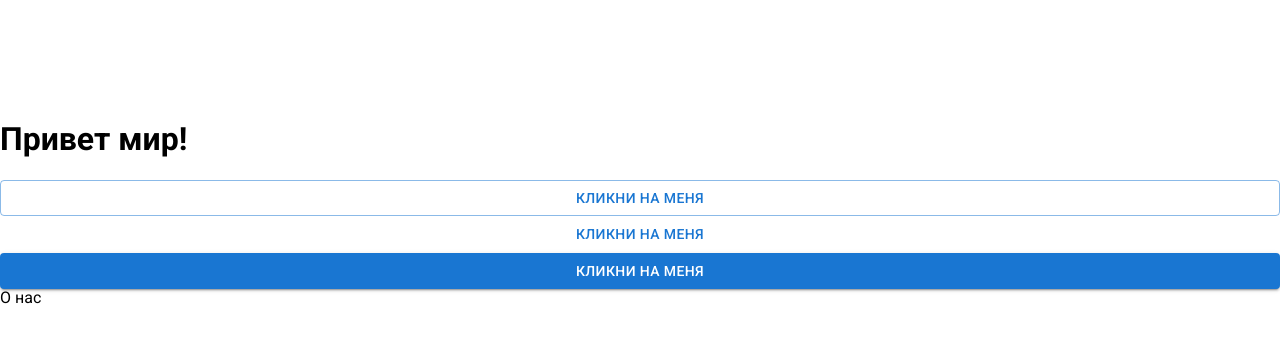
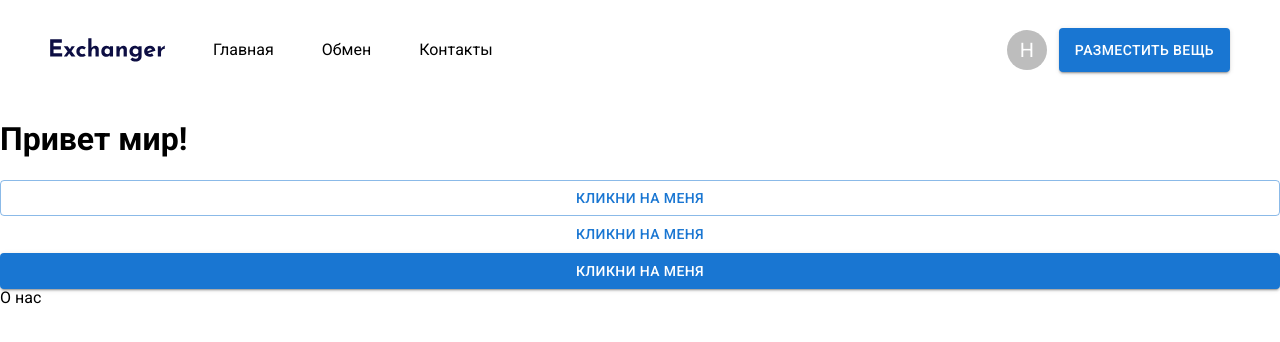
Before and after one commit to pustart/exchanger-front-dsr, a Next.js app: page / in a window 1280 px wide. Shown: the top 342 px of the page. Built offline with nearby package versions, Linux system fonts and the light colour scheme.

Commit message:
feat: add header module

```diff
--- a/pages/index.jsx
+++ b/pages/index.jsx
@@ -1,9 +1,11 @@
 import React from 'react';
 import Button from "../src/components/elements/Button/Button"
 import Link from '../src/components/elements/Link/Link';
+import Header from '../src/components/modules/Header/Header';
 export default function Home() {
   return (
     <>
+    <Header></Header>
     <h1>
       Привет мир!
     </h1>
--- /dev/null
+++ b/src/components/modules/Header/Header.jsx
@@ -0,0 +1,41 @@
+import React from "react";
+import cn from "classnames";
+import styles from "./Header.module.css";
+import Image from 'next/image';
+import Link from '../../elements/Link/Link';
+import Button from '../../elements/Button/Button';
+import { Avatar } from '@mui/material';
+export function Header({ visible, className, ...props }) {
+  return (
+    <header
+      className={cn(className, styles.header)}
+      {...props}
+    >
+      <div className={styles['header-container']}>
+        <nav className={styles.navigation}>
+          <Image
+            priority
+            src="/images/logo.svg"
+            width={115}
+            height={40}
+            alt="Exchanger"
+            className={styles.logo}
+          />
+          <ul className={styles.list}>
+            <li className={styles["list-item"]}><Link href="#">Главная</Link></li>
+            <li className={styles["list-item"]}><Link href="#">Обмен</Link></li>
+            <li className={styles["list-item"]}><Link href="#">Контакты</Link></li>
+          </ul>
+        </nav>
+        <div className={styles["actions-wrapper"]}>
+          <a href="#">
+            <Avatar className={styles.avatar}>H</Avatar>
+          </a>
+          <Button className={styles["add-btn"]} appearance="contained">Разместить вещь</Button>
+        </div>
+      </div>
+    </header>
+  );
+}
+
+export default Header;
--- /dev/null
+++ b/src/components/modules/Header/Header.module.css
@@ -0,0 +1,72 @@
+.header-container {
+  display: flex;
+  align-items: center;
+  justify-content: space-between;
+
+  max-width: var(--content-width-pc);
+  height: inherit;
+  margin-inline: auto;
+}
+
+.header {
+  position: fixed;
+  top: 0;
+  left: 0;
+
+  float: left;
+
+  width: 100vw;
+  height: 6.24rem;
+}
+
+.list {
+  display: flex;
+
+  height: 100%;
+  margin: 0;
+  padding: 0;
+
+  list-style-type: none;
+  gap: 0 3rem;
+}
+
+.list-item {
+  display: flex;
+  align-items: center;
+  align-self: center;
+  justify-content: center;
+
+  height: 100%;
+  margin: 0;
+
+  line-height: 1.5rem;
+}
+
+.navigation {
+  display: flex;
+  align-items: center;
+  align-self: flex-start;
+  justify-content: flex-start;
+
+  height: inherit;
+  gap: 3rem;
+}
+
+.add-btn {
+  height: 2.75rem;
+}
+
+.actions-wrapper {
+  display: flex;
+  align-items: center;
+  justify-content: center;
+  gap: 0.75rem;
+}
+
+.avatar {
+  transition: all 0.2s ease;
+}
+
+.avatar:hover {
+  border: 0.15rem solid var(--accent-weak);
+}
```
Also changed, not shown: public/images/logo.svg (added), 1 other file (tests, documents, lock files or other folders).
